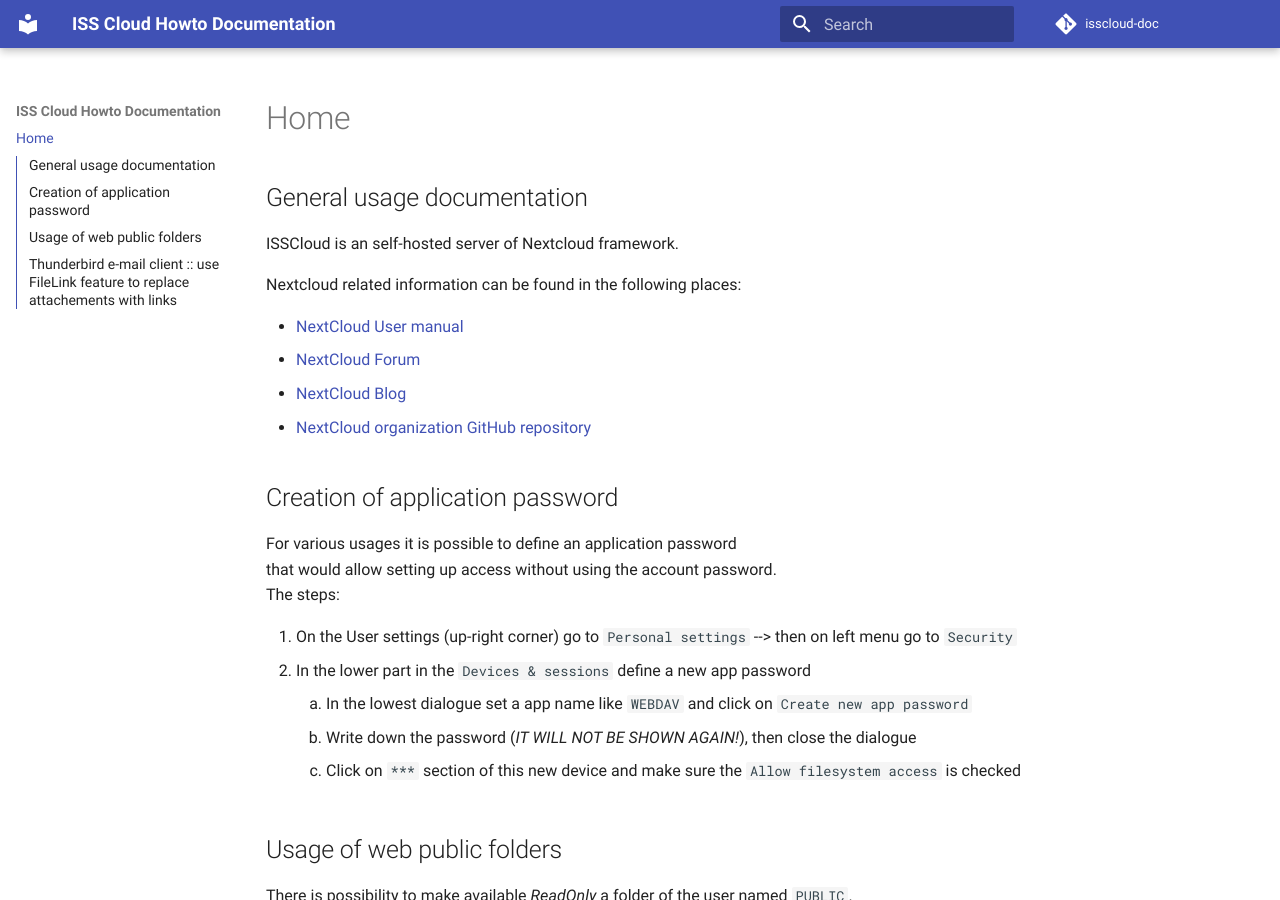
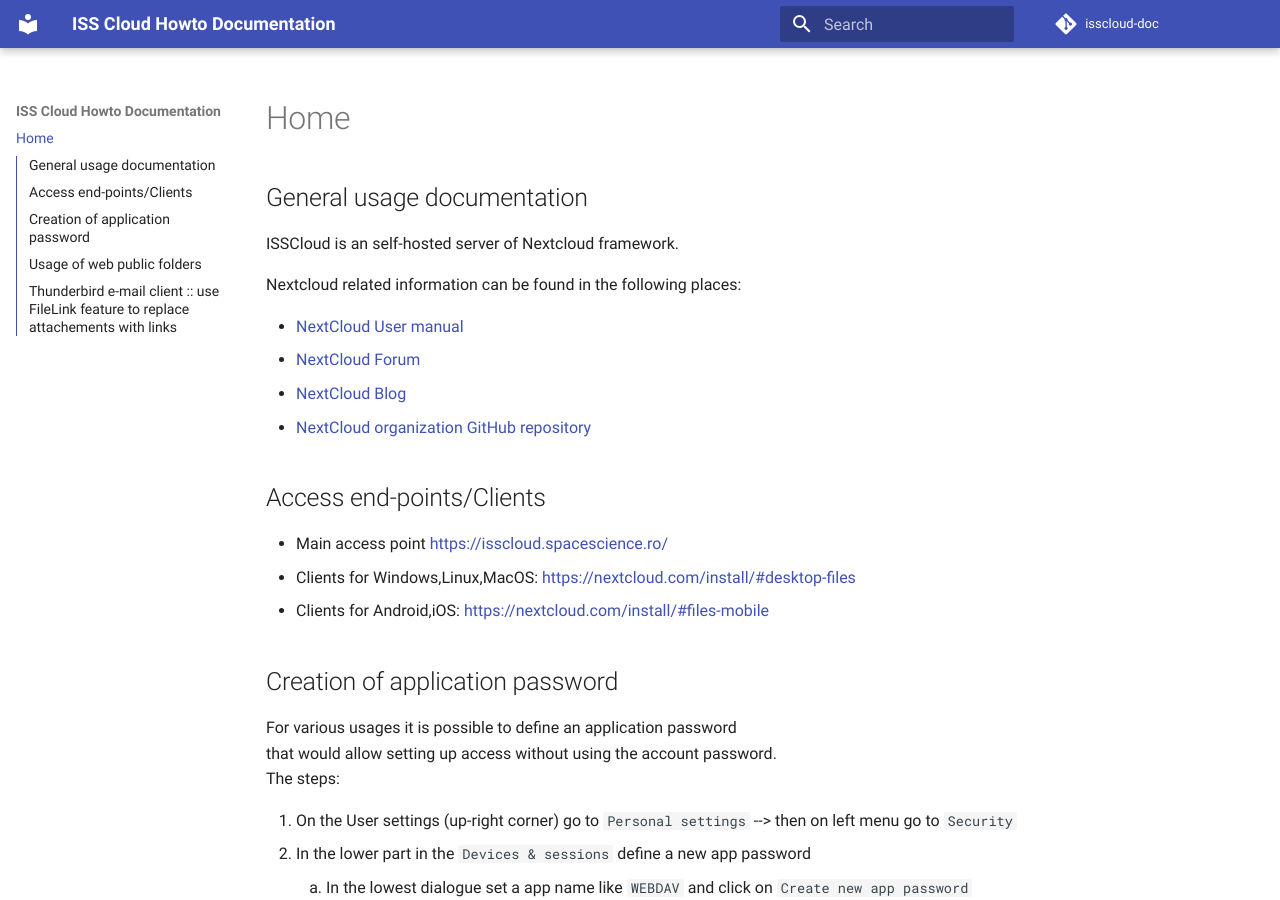
Before and after one commit to adriansev/isscloud-doc, an MkDocs documentation site: the page built from docs/index.md, in a window 1280 px wide and 900 px high. Built offline with MkDocs 1.6.1 and Material for MkDocs 9.7.7, drawn with Linux system fonts in a browser that asks for light colours; comment, search, counter and statistics services are not loaded.

Commit message:
add clients info

```diff
--- a/docs/index.md
+++ b/docs/index.md
@@ -13,6 +13,13 @@ Nextcloud related information can be found in the following places:
 * [NextCloud Forum](https://help.nextcloud.com/)
 * [NextCloud Blog](https://nextcloud.com/blog/)
 * [NextCloud organization GitHub repository](https://github.com/nextcloud)
+
+## Access end-points/Clients
+
+* Main access point [https://isscloud.spacescience.ro/](https://isscloud.spacescience.ro/)
+* Clients for Windows,Linux,MacOS: [https://nextcloud.com/install/#desktop-files](https://nextcloud.com/install/#desktop-files)
+* Clients for Android,iOS: [https://nextcloud.com/install/#files-mobile](https://nextcloud.com/install/#files-mobile)
+
 
 ## Creation of application password
 
```
